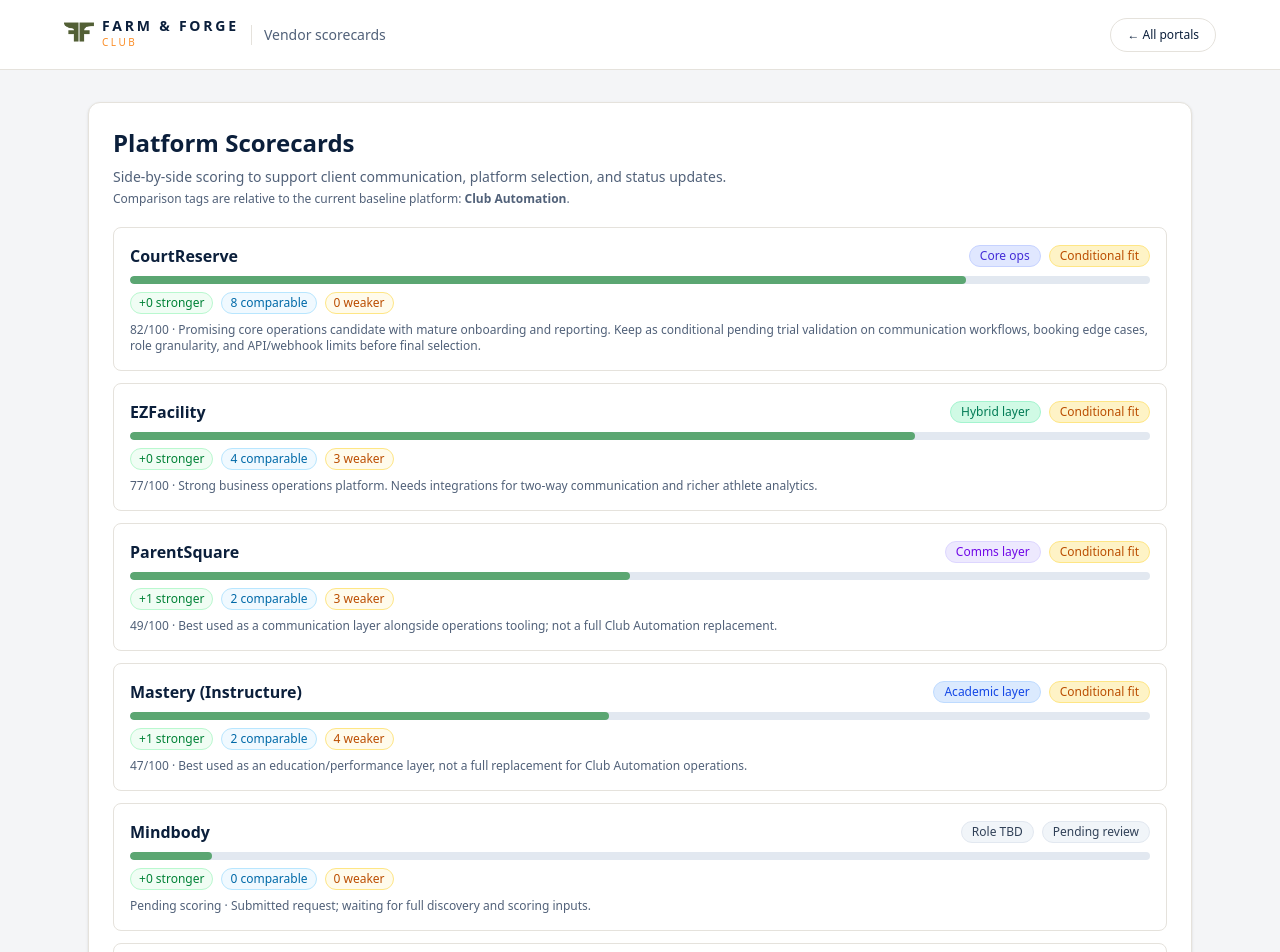
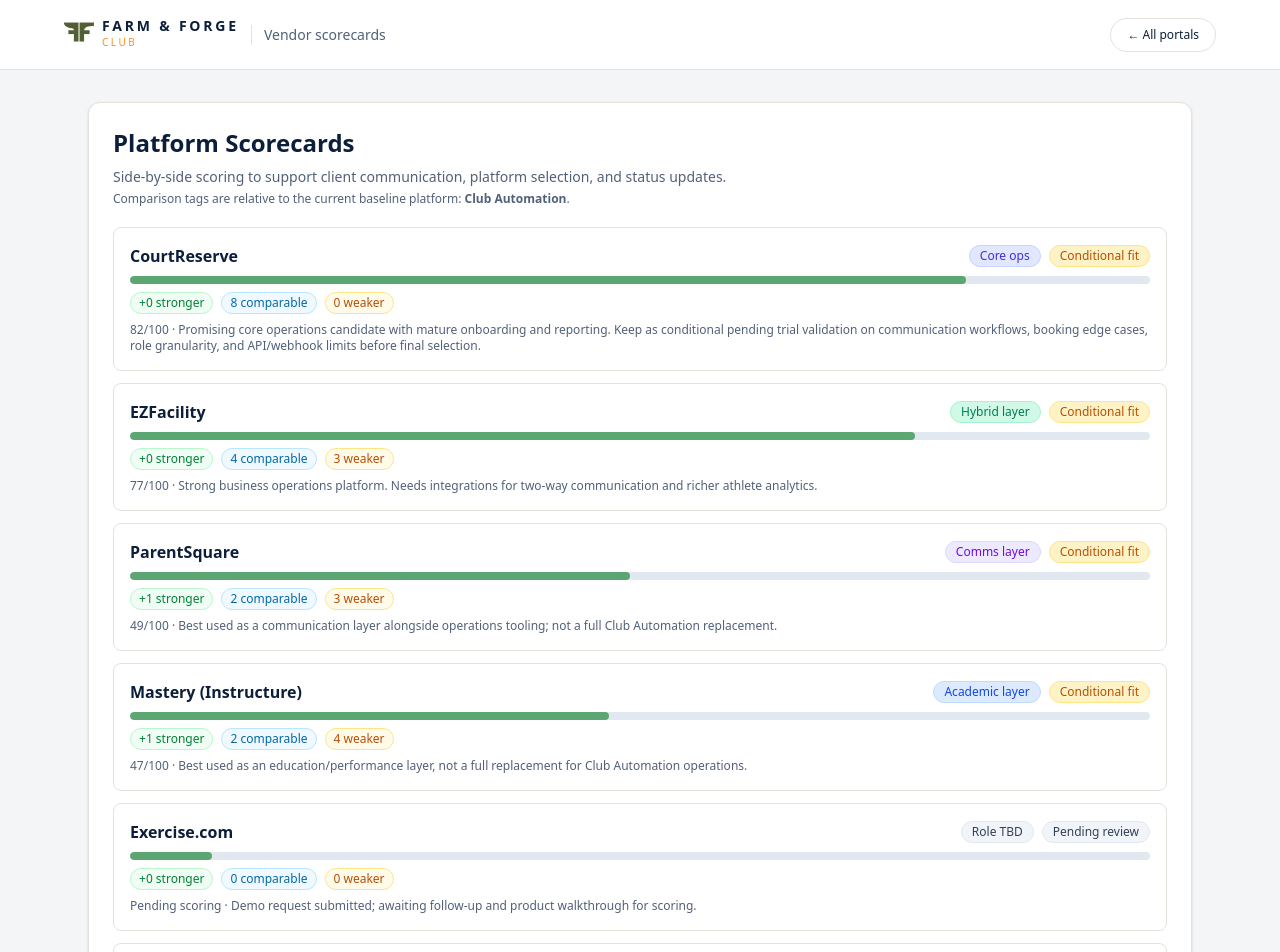
Before and after one commit to medlmichael/farm-forge-portal, a Next.js app: page /scorecards in a window 1280 px wide. Shown: the top 952 px of the page. Built offline with nearby package versions, Linux system fonts and the light colour scheme.

Commit message:
Add Exercise.com to vendor scorecards as pending review

```diff
--- a/src/data/vendor-scorecards.ts
+++ b/src/data/vendor-scorecards.ts
@@ -319,6 +319,14 @@
     status: "conditional-fit",
   },
   {
+    key: "exercisecom",
+    vendor: "Exercise.com",
+    phase: "in-progress",
+    rows: [],
+    summary: "Demo request submitted; awaiting follow-up and product walkthrough for scoring.",
+    status: "pending-review",
+  },
+  {
     key: "mindbody",
     vendor: "Mindbody",
     phase: "in-progress",
```
